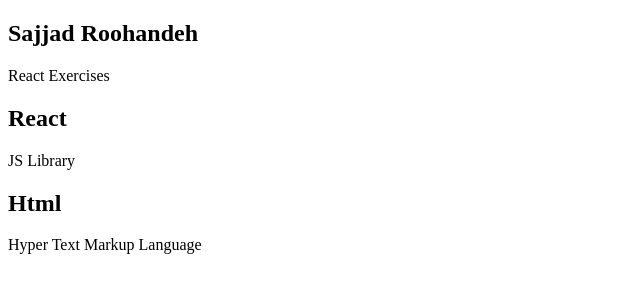
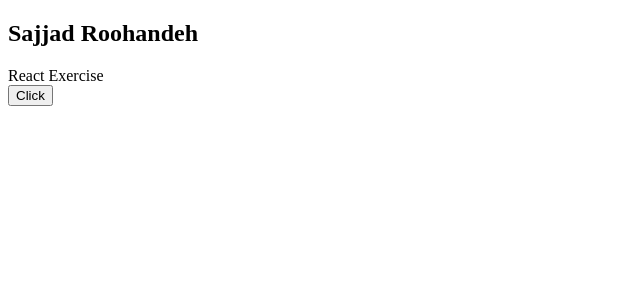
Before and after one commit to SajjadR17/exercises, a React app: page / in a window 1280 px wide. Shown: the top 300 px of the page, without its empty margins (0-640 px from the left). Built offline with nearby package versions, Linux system fonts and the light colour scheme; the HTML template or start-up script is replaced by a standard one.

Commit message:
Btn with click event in react

```diff
--- a/src/App.jsx
+++ b/src/App.jsx
@@ -1,14 +1,13 @@
-import Card from "./Exercise";
+import Btn from "./Exercise";
 
 function App() {
   return (
     <>
       <div className="info">
         <h2>Sajjad Roohandeh</h2>
-        <span>React Exercises</span>
+        <span>React Exercise</span>
       </div>
-      <Card title="React" desc="JS Library"/>
-      <Card title="Html" desc="Hyper Text Markup Language" />
+      <Btn />
     </>
   );
 }
--- a/src/Exercise.jsx
+++ b/src/Exercise.jsx
@@ -1,10 +1,9 @@
-function Card({ title, desc }) {
-  return (
-    <div>
-      <h2>{title}</h2>
-      <p>{desc}</p>
-    </div>
-  );
+function Btn() {
+  function clickHandler() {
+    console.log("Clicked !");
+  }
+
+  return <button onClick={clickHandler}>Click</button>;
 }
 
-export default Card;
+export default Btn;
```
